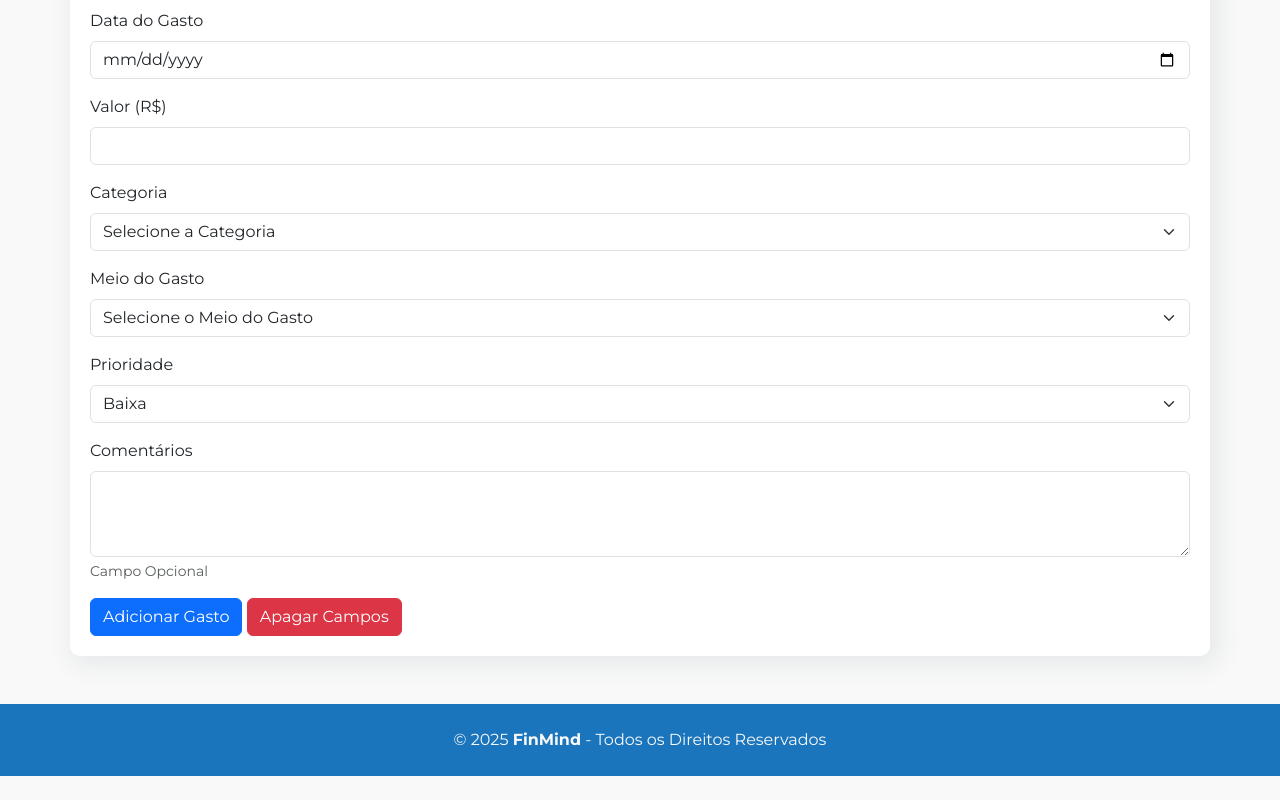
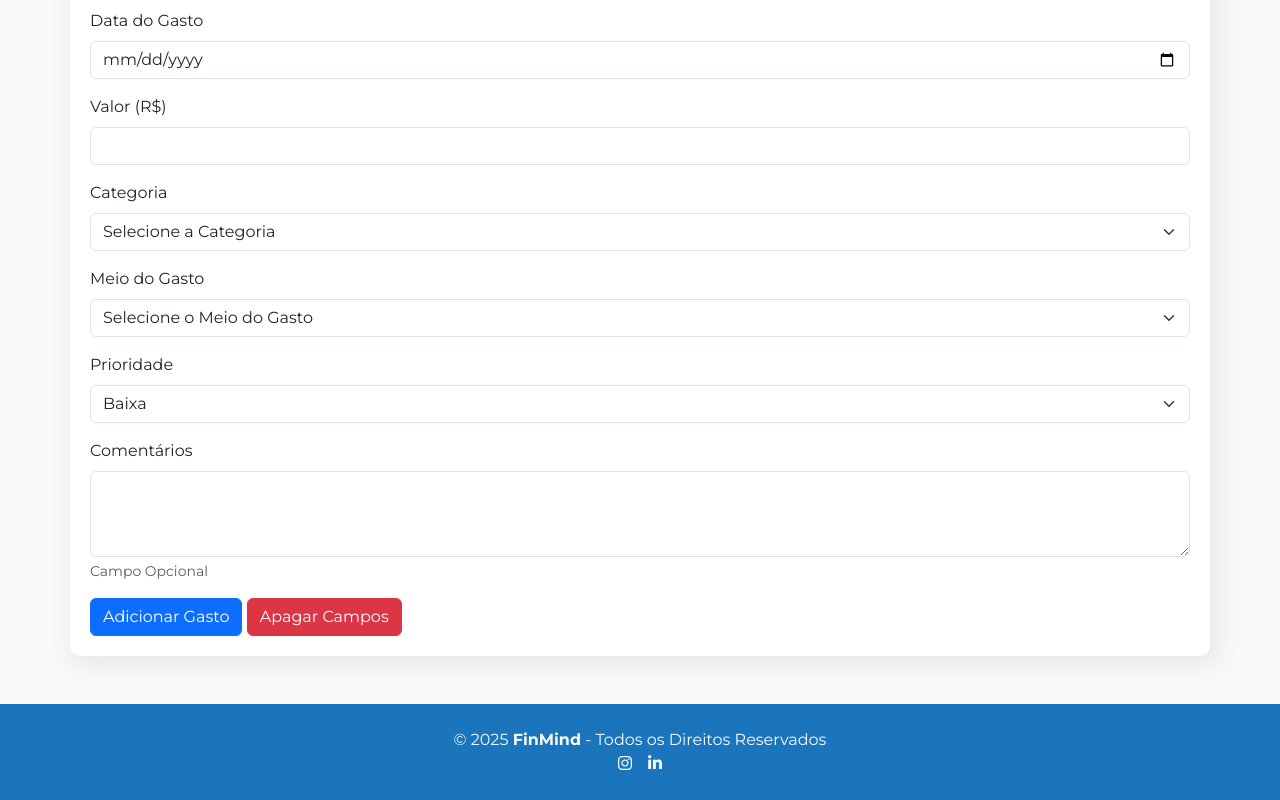
Before and after one commit to leoeliodoro/fintech, a plain HTML site: page index.html in a window 1280 px wide. Shown: the part 309-1109 px from the top of the page. Before the commit the page ends 1085 px from the top, so only its background shows below. Drawn offline with nearby package versions, Linux system fonts and the light colour scheme.

Commit message:
Adicionado redes sociais no rodapé

```diff
--- a/index.html
+++ b/index.html
@@ -144,7 +144,9 @@
   <footer>
     <div class="footer sticky-bottom py-4 text-light mt-5">
       © 2025 <strong>FinMind</strong> - Todos os Direitos Reservados
+      <div class="d-block"><i class="fa-brands fa-instagram me-3"></i><i class="fa-brands fa-linkedin-in"></i></div>
     </div>
+
   </footer>
   <!-- JS do Bootstrap -->
   <script src="https://cdn.jsdelivr.net/npm/bootstrap@5.3.8/dist/js/bootstrap.bundle.min.js"
```
